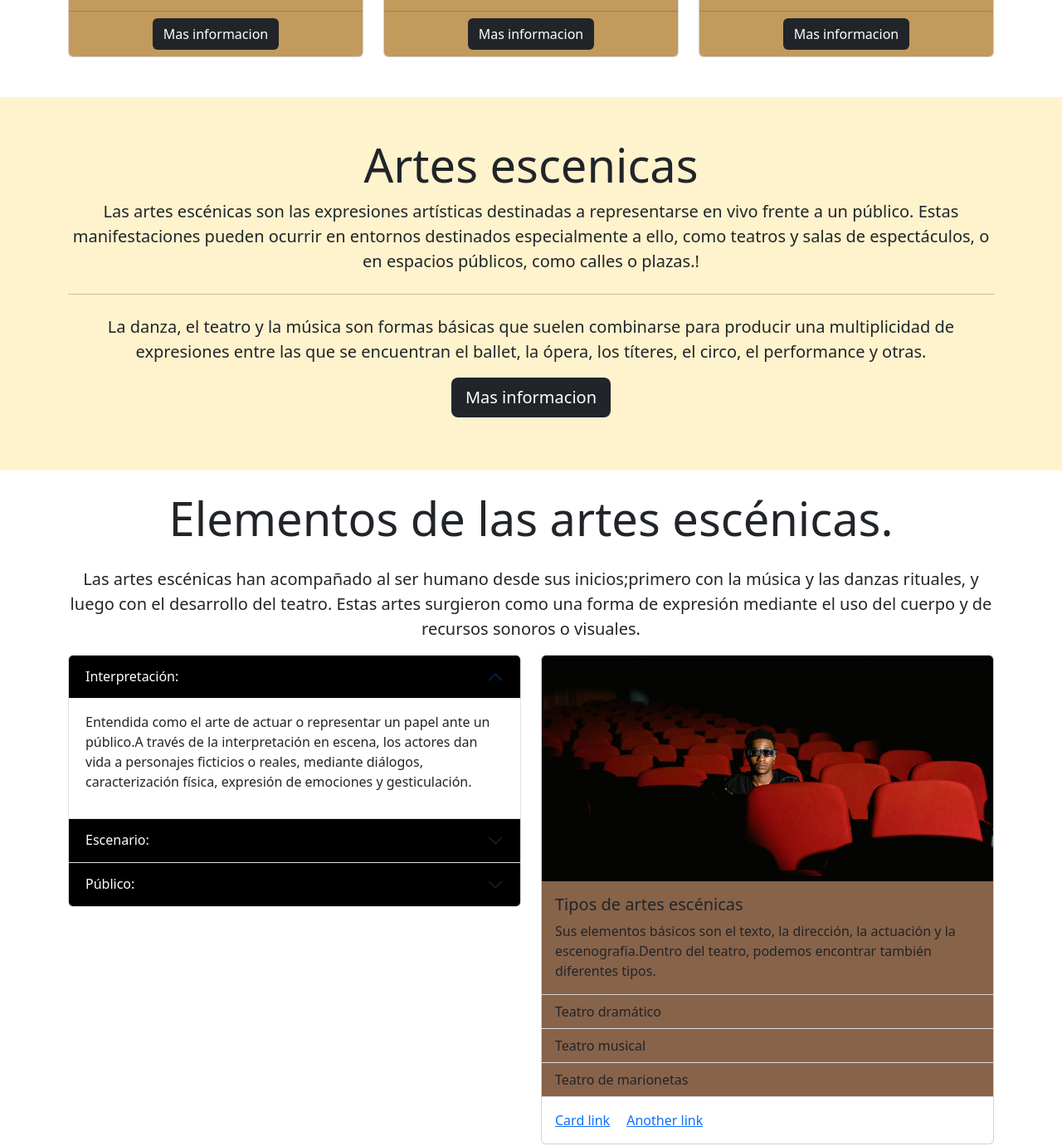
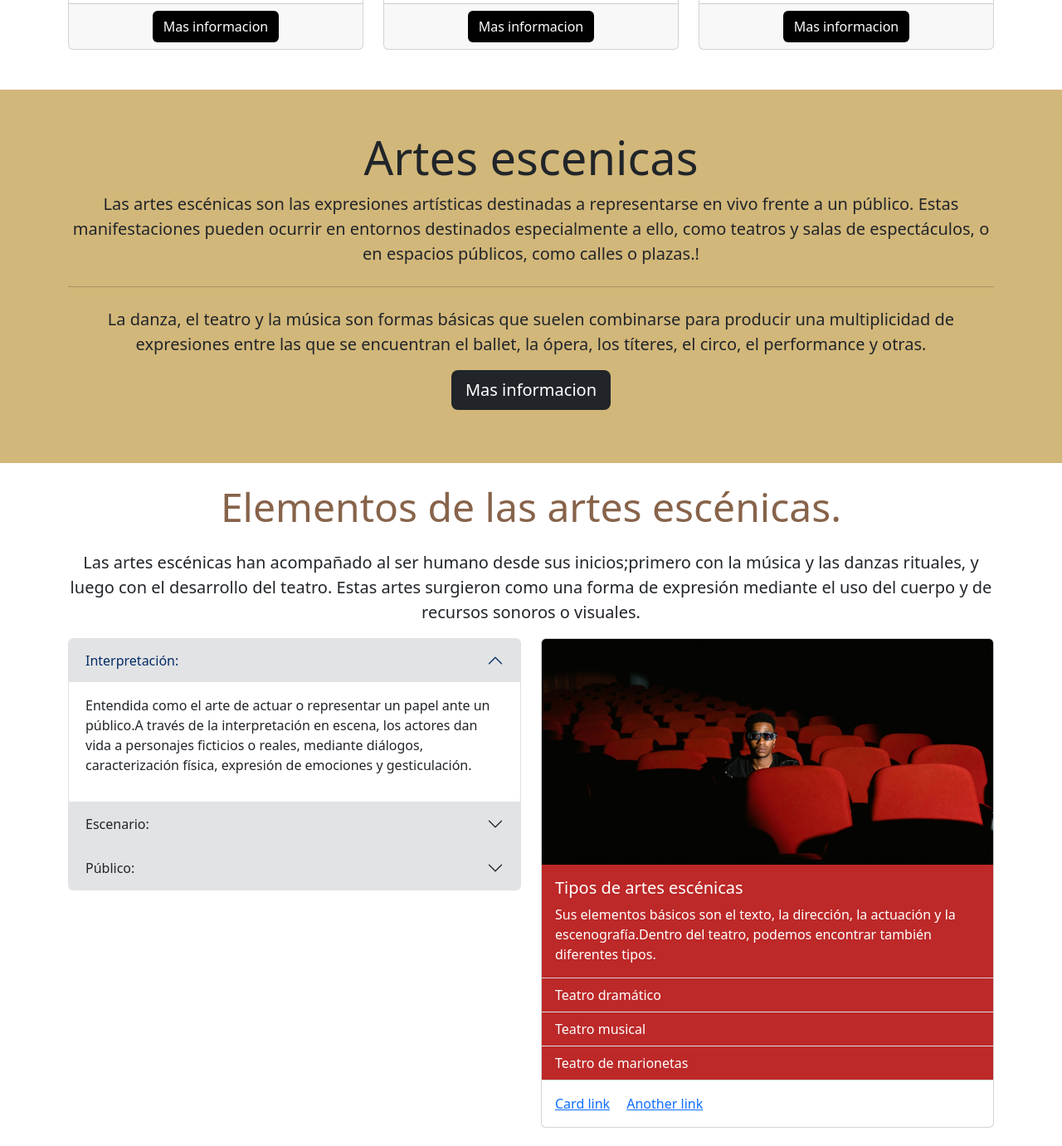
Before and after one commit to maisondegateau/flashbackfilms., a plain HTML site: page index.html in a window 1280 px wide. Shown: the part 1402-2783 px from the top of the page at 83% size. Drawn offline with nearby package versions, Linux system fonts and the light colour scheme.

Commit message:
Add files via upload

```diff
--- a/index.html
+++ b/index.html
@@ -39,7 +39,7 @@
                     </ul>
                     </li>
                     <li class="nav-item">
-                    <a class="nav-link" href="#">Contactanos</a>
+                    <a class="nav-link" href="landing.html#formulario">Contactanos</a>
                     </li>
                 </ul>
                 <span class="navbar-text text-white">
@@ -95,7 +95,7 @@
 
       <!-- Inicio Seccion principal -->
        <section class="container my-5">
-          <h2 class="display-4 text-center my-4">El Arte del cine.</h2>
+          <h2 class="text-subtitulos display-5 text-center my-4">El Arte del cine.</h2>
           <p class="lead text-center">
             Es una forma de expresión artística que cuenta historias a través de imágenes y sonido. El cine también se considera el séptimo arte, después de las seis artes clásicas. El cine es una técnica y arte que consiste en proyectar imágenes en movimiento, creando la ilusión de que el objeto está vivo.
           </p>
@@ -105,37 +105,37 @@
               <div class="col">
                 <div class="card h-100">
                   <img src="images/card1.jpg" class="card-img-top" alt="targeta 1">
-                  <div class="card-body bg-brown">
+                  <div class="card-body">
                     <h5 class="card-title text-center">Blanco y negro</h5>
                     <p class="card-text">El cine en blanco y negro, a pesar de ser la técnica original del cine, hoy en día se considera una opción artística y estética con cualidades propias, utilizada para crear ambientes, emociones y estilos específicos. En esencia, el blanco y negro permite transmitir una narrativa de manera más pura, concentrando la atención del espectador en la historia y los personajes. </p>
                   </div>
-                  <div class="card-footer text-center bg-brown">
-                    <a href="#" class="btn bg-dark bg-card text-white">Mas informacion</a>
+                  <div class="card-footer text-center">
+                    <a href="#" class="btn bg-black text-white">Mas informacion</a>
                   </div>
                 </div>
               </div>
               <div class="col">
                 <div class="card h-100">
                   <img src="images/card2.jpg" class="card-img-top" alt="targeta 2">
-                  <div class="card-body bg-brown">
+                  <div class="card-body">
                     <h5 class="card-title text-center">Guion</h5>
                     <p class="card-text">Un guion, en términos generales, puede ser entendido como un escrito que sirve de guía para la realización de una obra, ya sea cinematográfica, teatral, de radio, televisión, o incluso un podcast. La Real Academia Española define el guion como "escrito que sirve de guía". En esencia, el guion detalla los contenidos, acciones, diálogos y cualquier otro detalle técnico necesario para que la obra pueda ser producida. </p>
                   </div>
-                  <div class="card-footer text-center bg-brown">
-                    <a href="#" class="btn bg-dark bg-card text-white">Mas informacion</a>
+                  <div class="card-footer text-center">
+                    <a href="#" class="btn bg-black text-white bg-card">Mas informacion</a>
                   </div>
                 </div>
               </div>
               <div class="col">
                 <div class="card h-100">
                   <img src="images/card3.jpg" class="card-img-top" alt="targeta 3">
-                  <div class="card-body bg-brown">
+                  <div class="card-body">
                     <h5 class="card-title text-center">Teatro</h5>
                     <p class="card-text">El teatro es un arte escénico en el que actores representan una historia ante una audiencia. Combina diversos elementos como la expresión verbal y corporal, el discurso, la música, los sonidos y la escenografía.Es un arte escénico: El teatro se presenta en vivo en un escenario.
                     La audiencia está presente: A diferencia de otras artes, los espectadores están presentes en el momento en que ocurre la obra.  </p>
                   </div>
-                  <div class="card-footer text-center bg-brown">
-                    <a href="#" class="btn bg-dark bg-card text-white">Mas informacion</a>
+                  <div class="card-footer text-center">
+                    <a href="#" class="btn bg-black text-white bg-card">Mas informacion</a>
                   </div>
                 </div>
               </div>
@@ -145,14 +145,14 @@
        <!-- Fnianl Seccion principal -->
 
        <!-- Inicio jumbotron -->
-        <div class="container-fluid bg-warning-subtle">
+        <div class="container-fluid bg-jum">
           <div class="container py-5 text-center">
             <h2 class="display-4">Artes escenicas</h2>
             <p class="lead">Las artes escénicas son las expresiones artísticas destinadas a representarse en vivo frente a un público. Estas manifestaciones pueden ocurrir en entornos destinados especialmente a ello, como teatros y salas de espectáculos, o en espacios públicos, como calles o plazas.!</p>
             <hr class="my-4">
             <p class="lead">La danza, el teatro y la música son formas básicas que suelen combinarse para producir una multiplicidad de expresiones entre las que se encuentran el ballet, la ópera, los títeres, el circo, el performance y otras. </p>
             <p class="lead">
-              <a href="#" class="btn bg-dark btn-lg text-white">Mas informacion</a>
+              <a href="#" class="btn bg-dark text-white btn-lg">Mas informacion</a>
             </p>
           </div>
         </div>
@@ -160,7 +160,7 @@
 
         <!-- Inicio de seccion 2 -->
          <section class="container my-4">
-          <h2 class="display-4 text-center my-4">Elementos de las artes escénicas.</h2>
+          <h2 class="text-subtitulos display-5 text-center my-4">Elementos de las artes escénicas.</h2>
           <p class="lead text-center">
             Las artes escénicas han acompañado al ser humano desde sus inicios;primero con la música y las danzas rituales, y luego con el desarrollo del teatro. Estas artes surgieron como una forma de expresión mediante el uso del cuerpo y de recursos sonoros o visuales.
           </p>
@@ -171,7 +171,7 @@
                   <div class="accordion" id="accordionExample">
                     <div class="accordion-item">
                       <h2 class="accordion-header">
-                        <button class="accordion-button bg-black text-white" type="button" data-bs-toggle="collapse" data-bs-target="#collapseOne" aria-expanded="true" aria-controls="collapseOne">
+                        <button class="accordion-button bg-secondary-subtle" type="button" data-bs-toggle="collapse" data-bs-target="#collapseOne" aria-expanded="true" aria-controls="collapseOne">
                           Interpretación:
                         </button>
                       </h2>
@@ -183,19 +183,19 @@
                     </div>
                     <div class="accordion-item">
                       <h2 class="accordion-header">
-                        <button class="accordion-button collapsed bg-black text-white" type="button" data-bs-toggle="collapse" data-bs-target="#collapseTwo" aria-expanded="false" aria-controls="collapseTwo">
+                        <button class="accordion-button collapsed bg-secondary-subtle" type="button" data-bs-toggle="collapse" data-bs-target="#collapseTwo" aria-expanded="false" aria-controls="collapseTwo">
                           Escenario:
                         </button>
                       </h2>
                       <div id="collapseTwo" class="accordion-collapse collapse" data-bs-parent="#accordionExample">
-                        <div class="accordion-body bg-danger-subtle">
+                        <div class="accordion-body">
                           <p>Es el lugar en el que se lleva a cabo una representación. Normalmente, se ubica sobre una tarima y enfrente del público. Aunque existen una gran variedad de escenarios. Puede estar en un edificio o espacio pensado para la interpretación o puede estar en cualquier otro lugar, como en la calle.</p>
                         </div>
                       </div>
                     </div>
                     <div class="accordion-item">
                       <h2 class="accordion-header">
-                        <button class="accordion-button collapsed bg-black text-white" type="button" data-bs-toggle="collapse" data-bs-target="#collapseThree" aria-expanded="false" aria-controls="collapseThree">
+                        <button class="accordion-button collapsed bg-secondary-subtle" type="button" data-bs-toggle="collapse" data-bs-target="#collapseThree" aria-expanded="false" aria-controls="collapseThree">
                           Público:
                         </button>
                       </h2>
@@ -211,14 +211,14 @@
                 <div class="col-12 col-md-6">
                   <div class="card">
                     <img src="images/card 4.jpg" class="card-img-top" alt="img list">
-                    <div class="card-body bg-acordin-red">
-                      <h5 class="card-title">Tipos de artes escénicas</h5>
-                      <p class="card-text">Sus elementos básicos son el texto, la dirección, la actuación y la escenografía.Dentro del teatro, podemos encontrar también diferentes tipos.</p>
+                    <div class="card-body bg-acordin">
+                      <h5 class="card-title text-white">Tipos de artes escénicas</h5>
+                      <p class="card-text text-white">Sus elementos básicos son el texto, la dirección, la actuación y la escenografía.Dentro del teatro, podemos encontrar también diferentes tipos.</p>
                     </div>
                     <ul class="list-group list-group-flush">
-                      <li class="list-group-item bg-acordin-red">Teatro dramático</li>
-                      <li class="list-group-item bg-acordin-red">Teatro musical</li>
-                      <li class="list-group-item bg-acordin-red">Teatro de marionetas</li>
+                      <li class="list-group-item bg-acordin text-white">Teatro dramático</li>
+                      <li class="list-group-item bg-acordin text-white">Teatro musical</li>
+                      <li class="list-group-item bg-acordin text-white">Teatro de marionetas</li>
                     </ul>
                     <div class="card-body">
                       <a href="#" class="card-link">Card link</a>
--- a/style.css
+++ b/style.css
@@ -1,7 +1,15 @@
-.bg-brown{
-    background-color: #c29a5c;
+.bg-jum{
+    background-color: #d2b77a;
 }
 
-.bg-acordin-red{
-    background-color: #87634a;
+.bg-card2{
+    background-color: #b3814c;
 }
+
+.text-subtitulos{
+    color: #87634a;
+}
+
+.bg-acordin{
+    background-color: #bd2828;
+}
```
Also changed, not shown: landing.html (+9 -9 lines), nosotros.html (+6 -6 lines).
